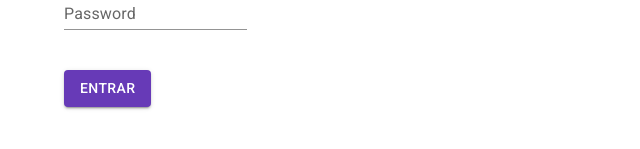
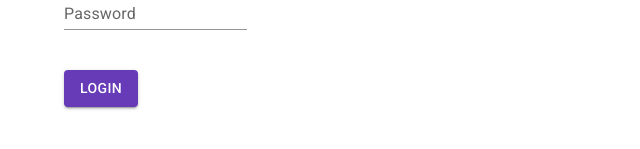
Before and after one commit to OBitencourt/my_app_test, a React (Create React App) app: page /login in a window 1280 px wide. Shown: the part 217-366 px from the top of the page, without its empty margins (0-640 px from the left). Built offline with nearby package versions, Linux system fonts and the light colour scheme.

Commit message:
adding context-api

```diff
--- a/src/index.js
+++ b/src/index.js
@@ -5,8 +5,11 @@ import App from './App';
 
 import './index.css'
 
+import  {AuthProvider}  from './state/auth';
+
+
 import { createTheme, ThemeProvider } from '@mui/material/styles';
-import { lime, purple, deepPurple } from '@mui/material/colors';
+import { purple, deepPurple } from '@mui/material/colors';
 
 
 const theme = createTheme({
@@ -21,7 +24,9 @@ const root = ReactDOM.createRoot(document.getElementById('root'));
 root.render(
   <React.StrictMode>
     <ThemeProvider theme={theme}>
-      <App />
+      <AuthProvider>
+        <App />
+      </AuthProvider>
     </ThemeProvider>
   </React.StrictMode>
 );
--- a/src/pages/Login.js
+++ b/src/pages/Login.js
@@ -4,7 +4,12 @@ import Typography from '@mui/material/Typography';
 
 import { useState } from 'react'
 
+import { useHistory } from 'react-router-dom';
+
+import useAuth from '../state/auth'
+
 const Login = () => {
+    const history = useHistory()
 
 
     const [form, setForm] = useState({
@@ -22,8 +27,22 @@ const Login = () => {
         })
     }
 
+    const {user, setUser} = useAuth()
+    const [isLoading, setIsLoading] = useState(false)
+
     const handleFormSubmit = () => {
-        console.log(form)
+        setIsLoading(true)
+        setTimeout(() => {
+
+            setUser({
+                logged: true,
+                email: form.email
+            })
+
+            setIsLoading(false)
+            history.push('/')
+            window.location.reload()
+        }, 4000)
     }
 
     return (
@@ -54,7 +73,17 @@ const Login = () => {
                 >
                 </TextField>
             </div>
-            <Button sx={{ marginTop: 5}} variant="contained" onClick={handleFormSubmit}>Entrar</Button>
+
+            <Button
+                sx={{ marginTop: 5}}
+                variant="contained"
+                onClick={handleFormSubmit}
+            >
+                {
+                    isLoading ? 'Wait...' : 'Login'
+                }
+            </Button>
+
         </>
     )
 }
--- a/src/partials/Header/Header.js
+++ b/src/partials/Header/Header.js
@@ -26,7 +26,7 @@ import {
 // JSS
 
 
-const Header = () => {
+const Header = ({ user }) => {
     const classes = useStyles()
 
     const history = useHistory()
@@ -60,7 +60,12 @@ const Header = () => {
                     <Typography variant="h6" component="div" className={classes.title}>
                         My App
                     </Typography>
-                    <Button color="inherit">Login</Button>
+                    {
+                        user.logged
+                        ? <Typography variant="h6">{user.email}</Typography>
+                        : <Button color="inherit">Login</Button>
+                    }
+
                 </Toolbar>
             </AppBar>
             <Drawer open={menuOpen} onClose={() => handleToggleMenu()}>
--- /dev/null
+++ b/src/state/auth.js
@@ -0,0 +1,22 @@
+
+import {createContext, useState, useContext} from 'react'
+
+const AuthContext = createContext({})
+
+export const AuthProvider = ({children}) => {
+
+    const [user, setUser] = useState({
+        logged: false,
+        email: '',
+    })
+
+    return (
+        <AuthContext.Provider value={{user, setUser}}>
+            {children}
+        </AuthContext.Provider>
+    )
+}
+
+const useAuth = () => useContext(AuthContext)
+
+export default useAuth
--- a/src/templates/Default.js
+++ b/src/templates/Default.js
@@ -4,6 +4,7 @@ import { makeStyles } from '@mui/styles';
 
 import Header from "../partials/Header/Header"
 
+import useAuth from '../state/auth'
 
 const useStyles = makeStyles(() => ({
     container: {
@@ -14,9 +15,13 @@ const useStyles = makeStyles(() => ({
 const Default = ({ children }) => {
     const classes = useStyles()
 
+    const {user} = useAuth()
+
+
+
     return (
         <>
-            <Header />
+            <Header user={user}/>
             <Container className={classes.container}>
                 {children}
             </Container>
```
Also changed, not shown: src/App.js (+7 -3 lines).
